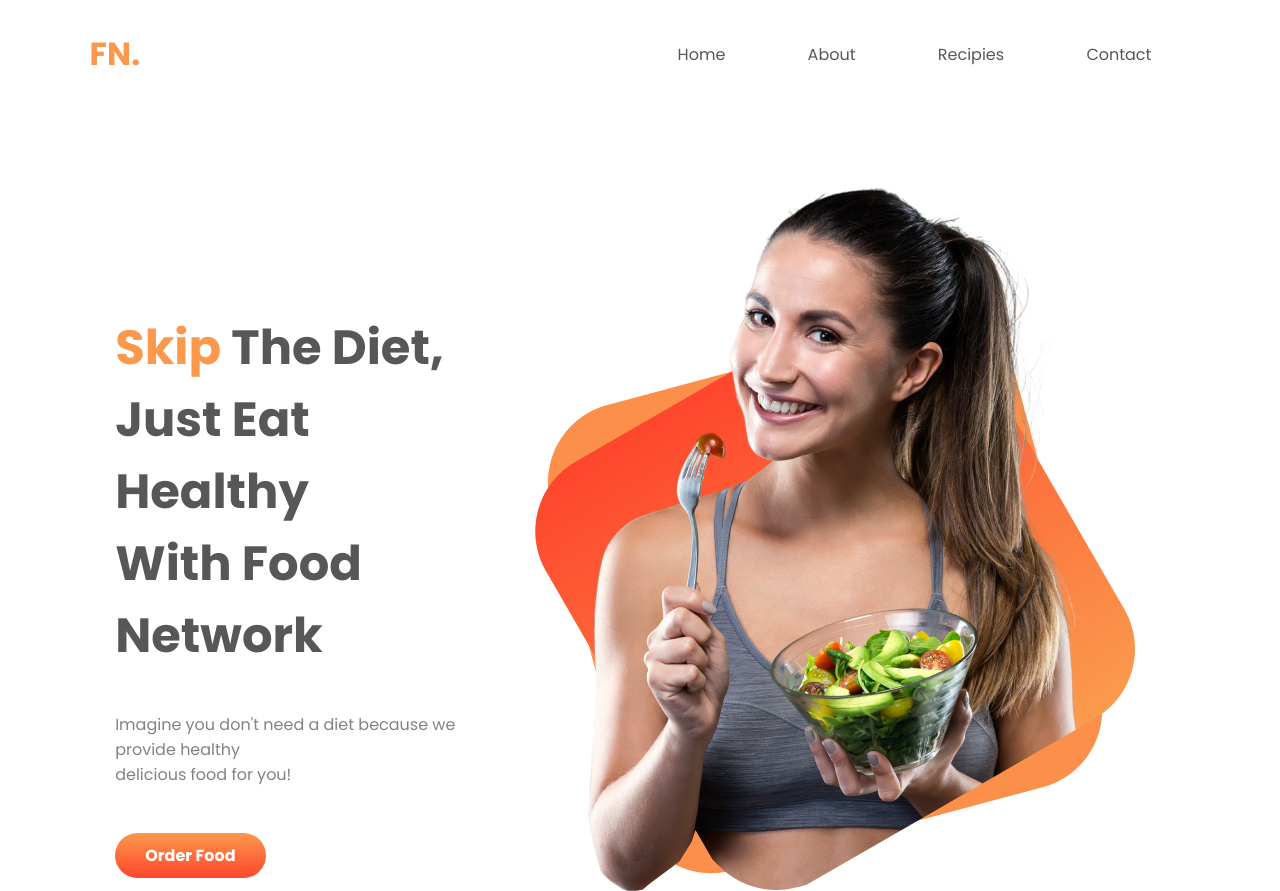
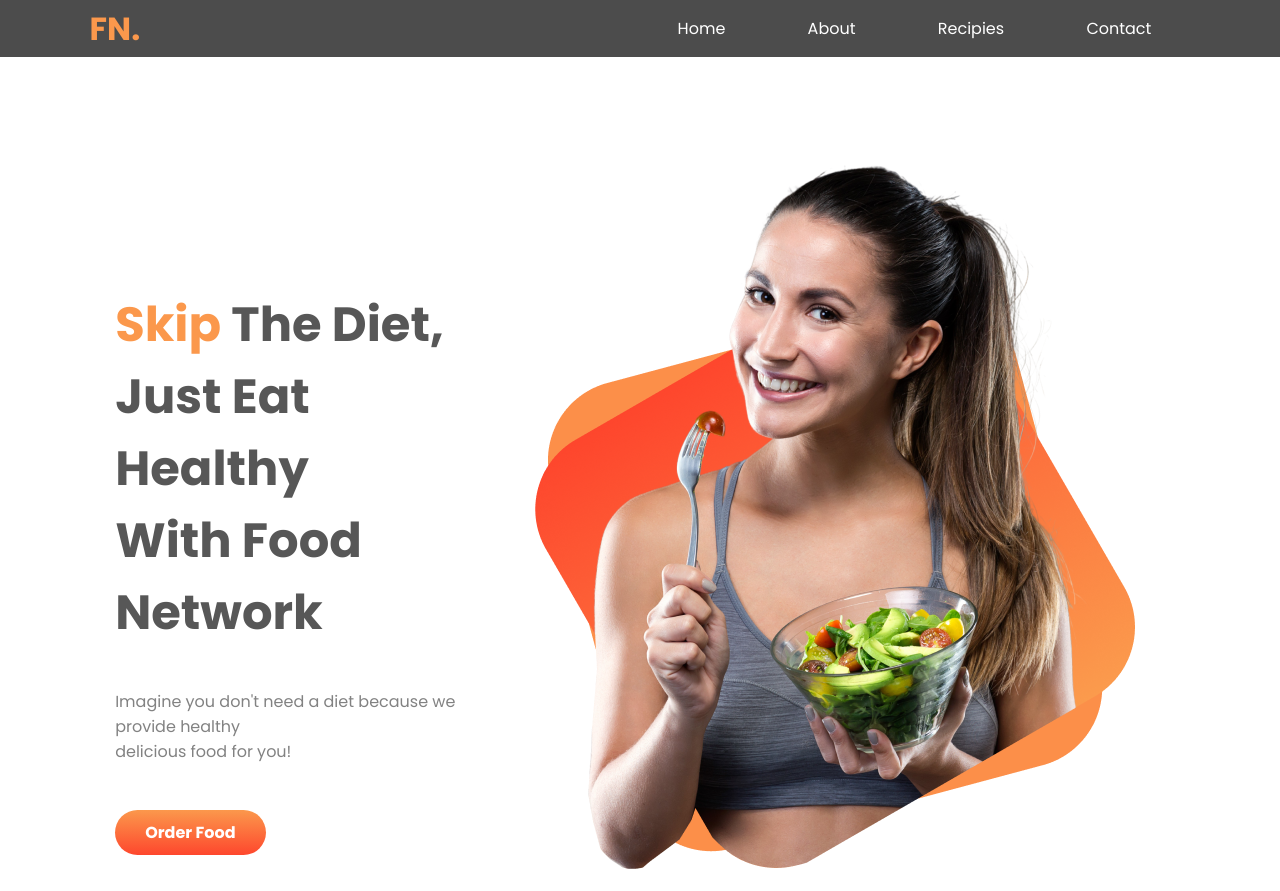
Before and after one commit to mahim-2790/food-network, a plain HTML site: page index.html in a window 1280 px wide. Shown: the top 891 px of the page. Drawn offline with Linux system fonts and the light colour scheme.

Commit message:
nav bar posotion changed to sticky

```diff
--- a/style.css
+++ b/style.css
@@ -33,7 +33,10 @@ a {
   display: flex;
   align-items: center;
   justify-content: space-between;
-  padding: 2% 7%;
+  padding: 0% 7%;
+  position: sticky;
+  top: 0;
+  background: rgba(0, 0, 0, 0.7);
 }
 #logo {
   font-size: 32px;
@@ -55,17 +58,16 @@ a {
 }
 
 #nav-links a {
-  color: #575757;
+  color: white;
   padding: 10px 15px;
   margin: 0rem 1.5rem;
-
   border-radius: 10px;
 }
 /* ---------------------------------------------header-section--------------------- */
 #home {
   display: flex;
   margin: 5% 0%;
-  padding: 0% 9%;
+  padding: 2.25% 9% 0%;
   align-items: center;
   justify-content: space-around;
 }
@@ -126,6 +128,7 @@ a {
   flex-direction: column;
   justify-content: space-between;
   margin: 4% 6%;
+  padding-top: 3%;
   height: 90vh;
 }
 
@@ -228,7 +231,7 @@ a {
 /* ----------------------------------------------------contact-section----------------------- */
 #contact {
   margin: 5% 0% 0%;
-  padding: 2% 5% 7%;
+  padding: 3% 5% 7%;
   text-align: center;
   background: #272c3a;
   color: #fb984c;
```
